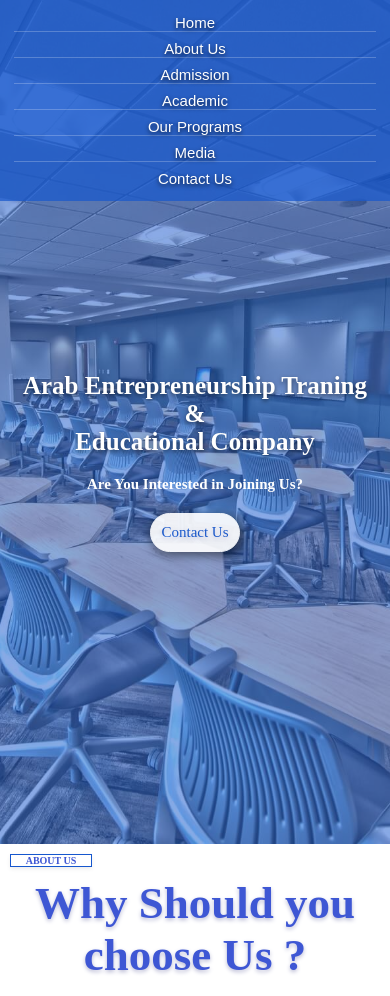
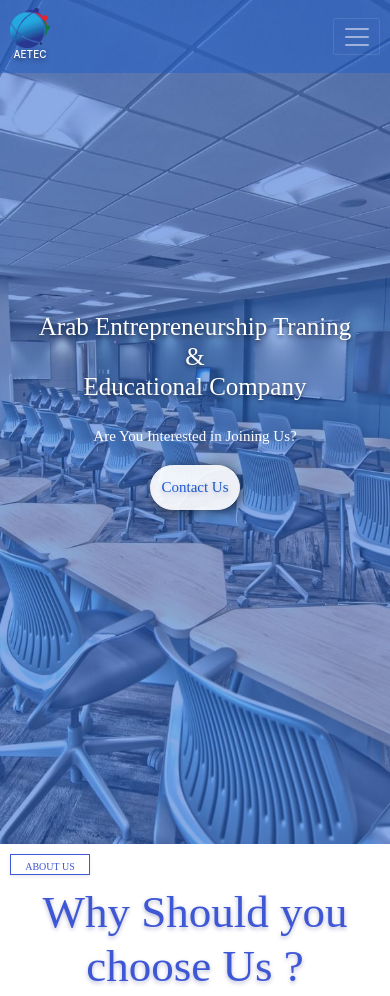
Before and after one commit to moh7afiz90/aetec-website-project, a website: page dist/index.html in a window 390 px wide. Shown: the top 996 px of the page. Drawn offline with nearby package versions, Linux system fonts and the light colour scheme; files whose address does not match are found by name.

Commit message:
finished with home page

```diff
--- a/package.json
+++ b/package.json
@@ -9,6 +9,7 @@
   "author": "Mohanad Elhag",
   "license": "ISC",
   "dependencies": {
+    "flag-icon-css": "^3.3.0",
     "node-sass": "^4.11.0"
   },
   "devDependencies": {
--- a/scss/main.scss
+++ b/scss/main.scss
@@ -12,6 +12,7 @@
   font-size: 10px;
 }
 body {
+  position: relative;
   margin: 0;
   color: $black-color;
   font-family: Arial, Helvetica, sans-serif;
@@ -70,14 +71,13 @@
   }
 }
 #nav-container {
-  // position: fixed;
+  .navbar-toggler{
+    display: none;
+  }
   height: 4rem;
   width: 100%;
-  .taggeable_bar {
-    display: none;
-  }
-  #logo {
-    display: none;
+  .navbar-brand{
+    display:none
   }
   ul {
     display: flex;
@@ -95,7 +95,7 @@
     background-color: red;
     content: "";
     width: 0;
-    height: 3px;
+    height: 1px;
     left: 0;
     // bottom: 0;
     transition: width 0.35s ease 0s;
@@ -112,6 +112,9 @@
     font-size: 1.5rem;
     text-shadow: 0 2px 4px rgba(0,0,0,0.70);
   }
+}
+#mobile-navbar{
+  display: none;
 }
 
 // =======================
@@ -171,40 +174,48 @@
 // =======================
 //         MOBILE
 // =======================
-@media screen and (max-width: 580px) {
+@media screen and (max-width: 910px) {
   header #menu-top{
     display: none;
   }
-  #nav-container {
-    ul {
-      background-color: rgba($primary-color, 0.7);
-      display: flex;
-      flex-direction: column;
-      margin-bottom: 10px;
+  #nav-container{
+    display: none;
   }
-    ul li {
+  #mobile-navbar{
+    display: block;
+   #navbar-nav{
+     background-color: rgba($primary-color, 0.4) !important;
+   }
+   .navbar-brand {
      text-align: center;
-      margin: 0.4rem;
-      border-bottom: 1px solid rgba(255, 255, 255, 0.222);
+    img {
+      height: 4rem !important;
+      width: 4rem !important;
     }
-    ul li:last-child {
-      border: 0;
+    h4{
+      font-size: 1rem;
+      text-shadow: 0 2px 4px rgba(0,0,0,0.50);
     }
-    li:hover {
-      background-color: rgba(204, 204, 204, 0.201);
    }
-    li + li {
-      border-left: none;
+   .arab a{
+     color: rgba($white-color, 0.7);
+     font-size: 10px;
+    //  border: 1px solid rgba($white-color, 0.7);
+     padding: 0.5rem;
    }
-    .taggeable_bar i {
-      display: block !important;
-      z-index: 1;
-      position: absolute;
-      top: 10px;
-      right: 20px;
+   button {
+    text-shadow: 0 2px 4px rgba(0,0,0,0.50);
+     span {
        color: $white-color;
+       font-size: 2rem;
      }
-
+   }
+   .navbar{
+     text-align: center !important;
+   }
+   .nav-item a {
+     font-size: 15px !important;
+   }
   }
   #bg-img {
     background-image: $hero-img;
@@ -213,7 +224,7 @@
     background-position: center;
 
     #showcase {
-      height:100vh !important;
+      height:80vh !important;
       h1 {
         font-size: 2.5rem !important;
       }
@@ -229,6 +240,8 @@
 }
 
 
+
+
 // =======================
 //       TITLE STYLE
 // =======================
@@ -236,11 +249,12 @@
   text-transform: uppercase;
   text-align: center;
   margin: 10px !important;
+  padding: 6px 1px 1px 1px;
   width: 8rem;
-  margin-top: 10px;
+  // margin-top: 10px;
   border: 1px solid #3E57D4;
   box-shadow: 0 2px 4px 0 rgba(0, 0, 0, 0.075);
-  border: 1px solid $primary-color;
+  // border: 1px solid $primary-color;
   font-family: AlTarikh;
   font-size: 1rem;
   color: #3E57D4;
@@ -605,7 +619,7 @@
       // text-shadow: 0 1px 1px rgba(0,0,0,0.50);
       a  {
         text-decoration: none;
-        font-size: 1.3rem;
+        font-size: 1.5rem;
         color: $primary-color;
       }
 
```
Also changed, not shown: dist/assets/images/saudi.png (added), dist/css/main.css, dist/index.html, 1 other file. Lines whose indentation alone changed are shown as unchanged.
